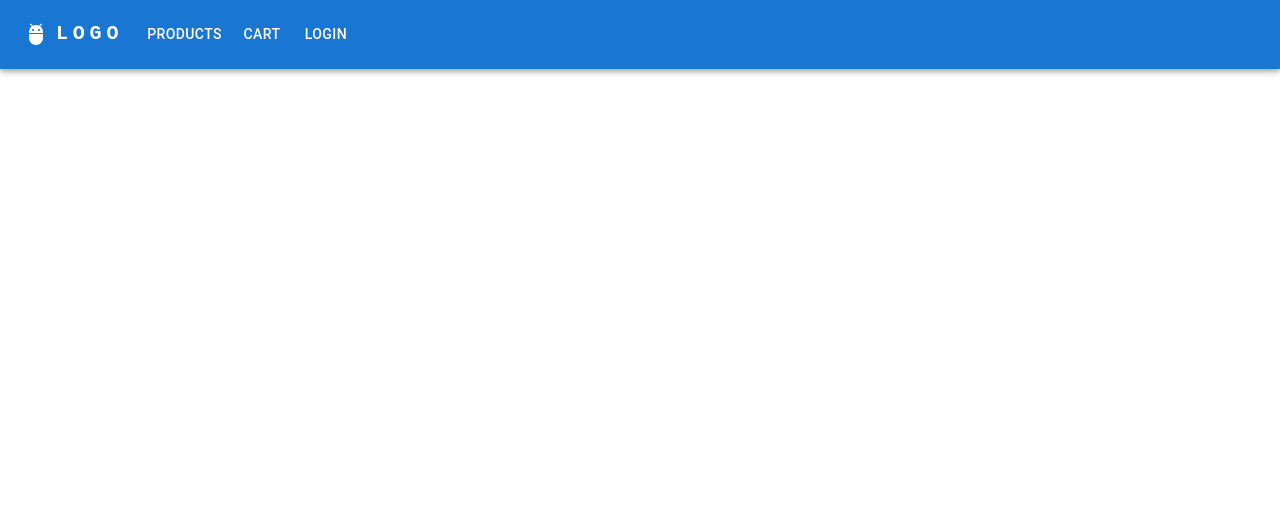
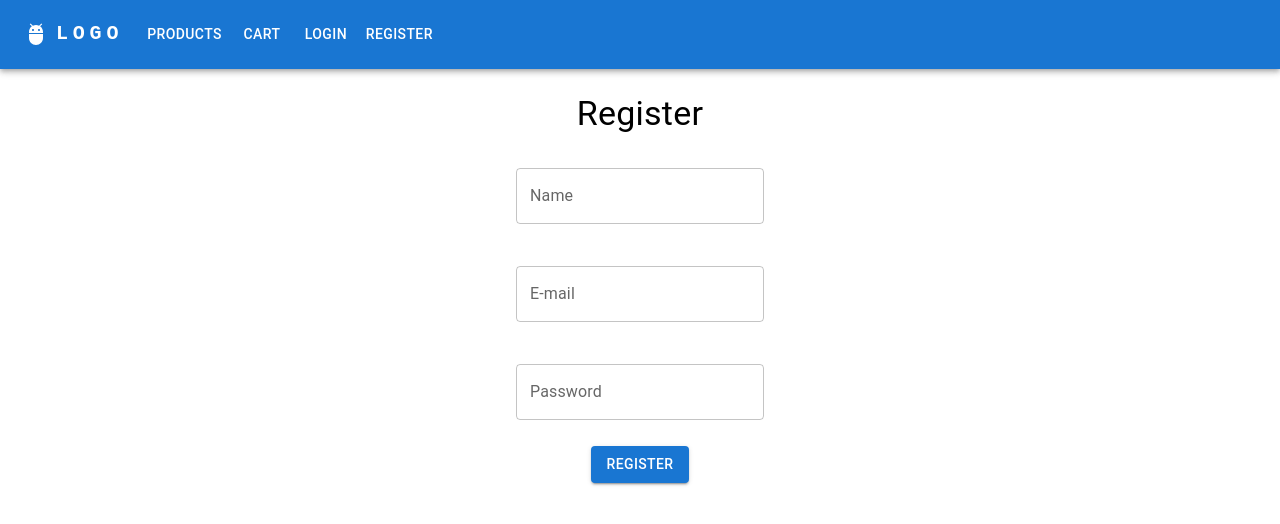
Before and after one commit to SarveshLimaye/e-store, a React (Create React App) app in the folder frontend/: page /Register in a window 1280 px wide. Shown: the top 524 px of the page. Built offline with nearby package versions, Linux system fonts and the light colour scheme.

Commit message:
Registration page completed :sparkles:

```diff
--- a/frontend/package.json
+++ b/frontend/package.json
@@ -5,6 +5,8 @@
   "dependencies": {
     "@emotion/react": "^11.9.3",
     "@emotion/styled": "^11.9.3",
+    "@material-ui/core": "^4.12.4",
+    "@material-ui/icons": "^4.11.3",
     "@mui/icons-material": "^5.8.4",
     "@mui/material": "^5.8.4",
     "@testing-library/jest-dom": "^5.16.4",
--- a/frontend/src/App.js
+++ b/frontend/src/App.js
@@ -4,6 +4,7 @@ import Products from "./components/Products";
 import Cart from "./components/Cart";
 import Profile from "./components/Profile";
 import Logout from "./components/Login";
+import Register from "./components/Register";
 
 function App() {
   return (
@@ -15,6 +16,7 @@ function App() {
       <Route path="/Cart" element={<Cart />} />
       <Route path="/Profile" element={<Profile />}></Route>
       <Route path="/Login" element={<Logout />}></Route>
+      <Route path="/Register" element={<Register />}></Route>
      </Routes>
     </div>
   );
--- a/frontend/src/components/Navbar.js
+++ b/frontend/src/components/Navbar.js
@@ -14,7 +14,7 @@ import MenuItem from '@mui/material/MenuItem';
 import AdbIcon from '@mui/icons-material/Adb';
 import {Link} from "react-router-dom";
 
-const pages = ['Products','Cart','Login'];
+const pages = ['Products','Cart','Login','Register'];
 
 
 const Navbar = () => {
--- /dev/null
+++ b/frontend/src/components/Register.js
@@ -0,0 +1,43 @@
+import { Grid, TextField ,Button, Typography} from "@mui/material";
+import { useState , React } from "react";
+import { useNavigate } from "react-router-dom";
+
+
+
+const Register = () => {
+ const [name, setName] = useState("");
+ const [email, setEmail] = useState("");
+ const [password, setPassword] = useState("");
+ const navigate = useNavigate();
+ const collectData = async () => {
+    let result = await fetch("http://localhost:5000/api/users/register", {
+        method: 'post',
+        headers: {
+            'Content-Type': 'application/json'
+        },
+        body: JSON.stringify({name, email, password})
+
+    })
+    result = await result.json();
+    console.log(result);
+    navigate("/");
+ }
+  return (
+    <Grid container
+    spacing={0}
+    alignItems="center"
+    justify="center"
+    direction="column"
+    style={{ minHeight: "100vh" , marginTop:'1.5rem' }}>
+        <Typography variant="h4">Register</Typography> <br/>
+        <TextField  label="Name" margin="normal" variant="outlined" fullwidth onChange={(e) => { setName(e.target.value)}}></TextField><br/>
+        <TextField  label="E-mail" margin="normal" variant="outlined" fullwidth onChange={(e) => {setEmail(e.target.value)}} ></TextField><br/>
+        <TextField  label="Password" margin="normal" variant="outlined" fullwidth onChange={(e) => {setPassword(e.target.value)}}></TextField><br/>
+        <Button variant="contained"  onClick={() => {collectData()}} >Register</Button>
+        </Grid>
+
+  );
+}
+
+
+export default Register;
```
Also changed, not shown: 1 other file (tests, documents, lock files or other folders).
